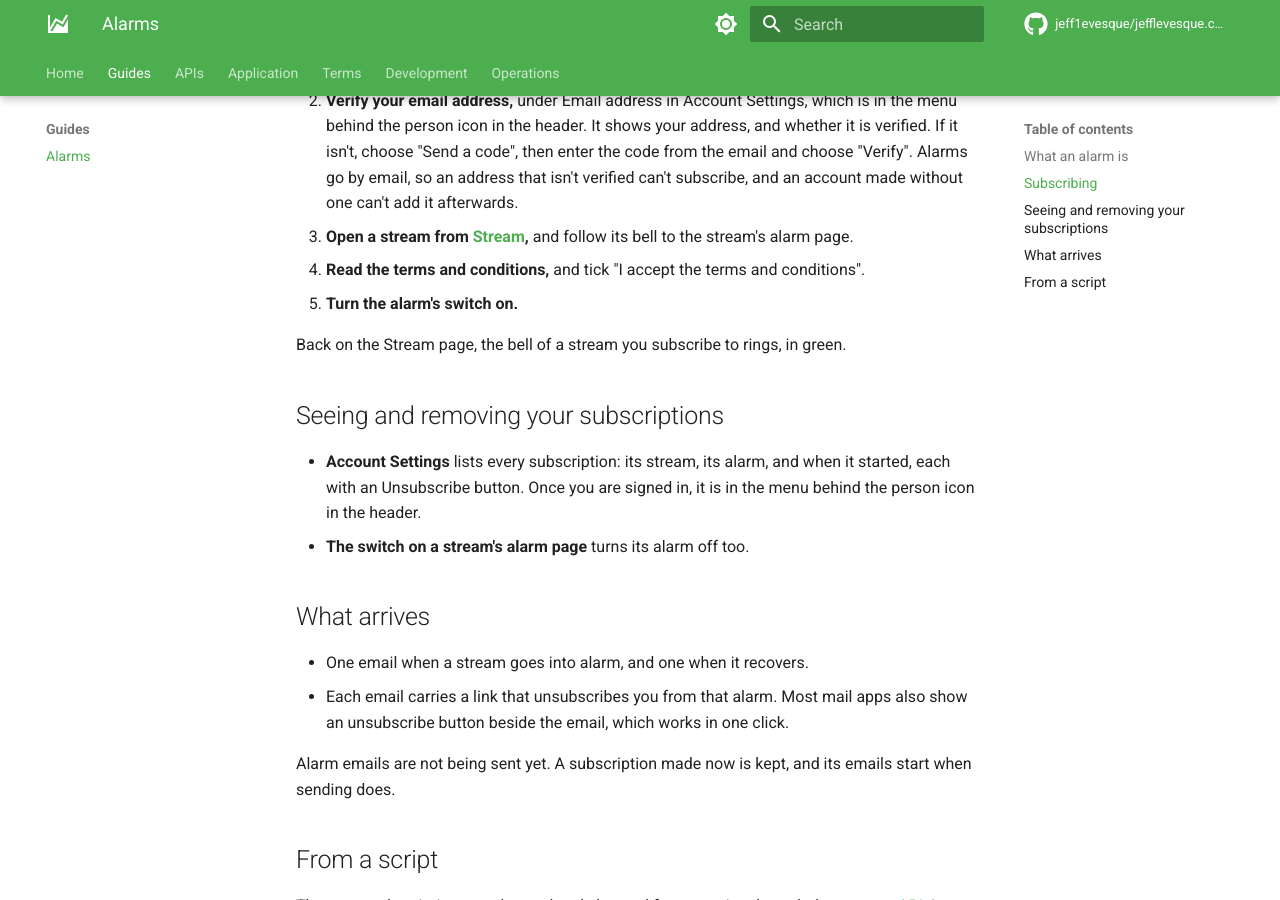
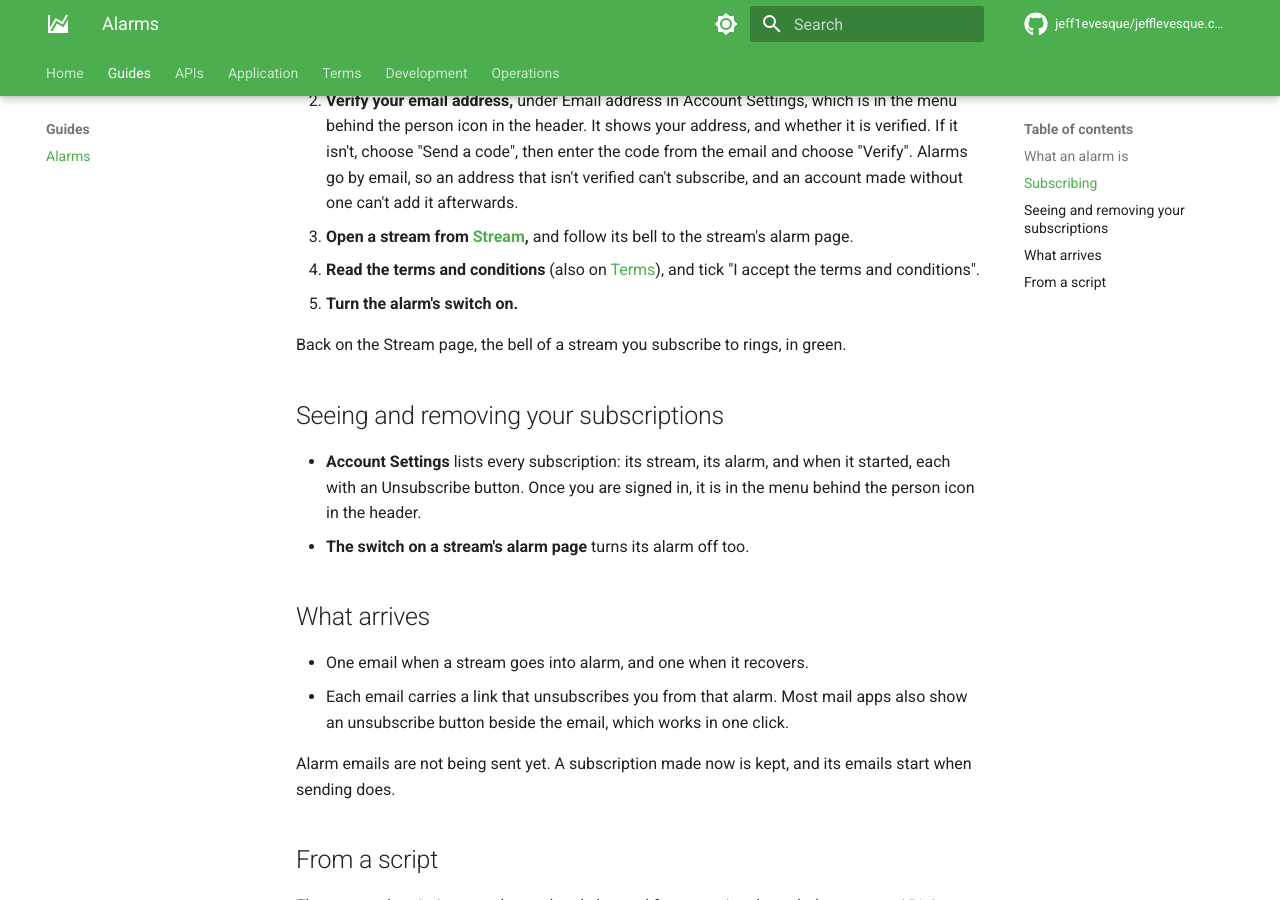
Before and after one commit to jeff1evesque/jefflevesque.com, an MkDocs documentation site: the page built from documentation/guide/alarms.md, in a window 1280 px wide and 900 px high, scrolled down 693 px. Built offline with MkDocs 1.6.1 and Material for MkDocs 9.7.7, drawn with Linux system fonts in a browser that asks for light colours; comment, search, counter and statistics services are not loaded.

Commit message:
#202: alarms.md, link the terms step to the Terms page

```diff
--- a/documentation/guide/alarms.md
+++ b/documentation/guide/alarms.md
@@ -26,7 +26,7 @@ Each stream has one alarm, its ingest alarm.
    subscribe, and an account made without one can't add it afterwards.
 3. **Open a stream from [Stream](https://www.jefflevesque.com/stream),** and follow its
    bell to the stream's alarm page.
-4. **Read the terms and conditions,** and tick "I accept the terms and conditions".
+4. **Read the terms and conditions** (also on [Terms](../terms.md)), and tick "I accept the terms and conditions".
 5. **Turn the alarm's switch on.**
 
 Back on the Stream page, the bell of a stream you subscribe to rings, in green.
```
